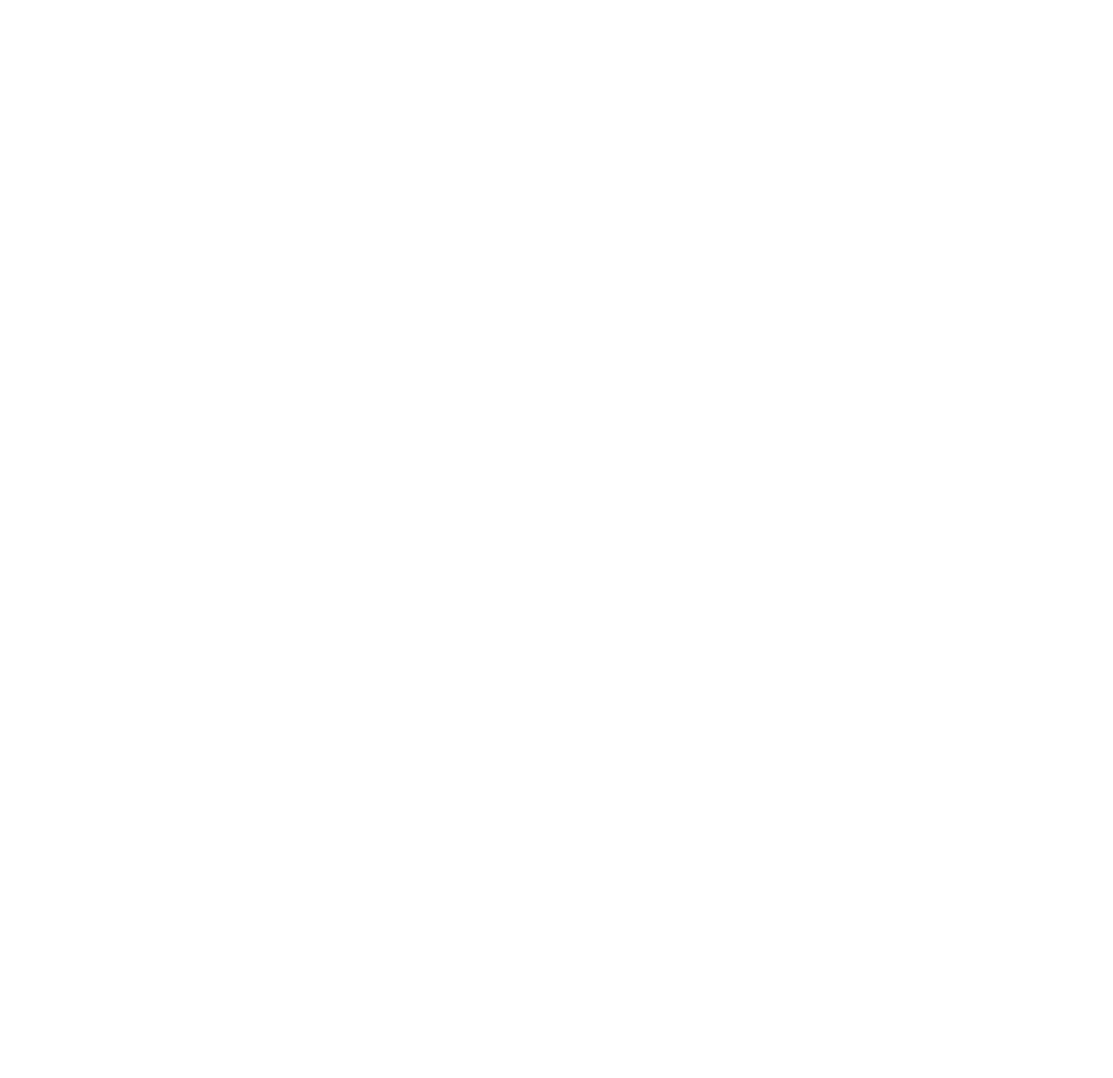
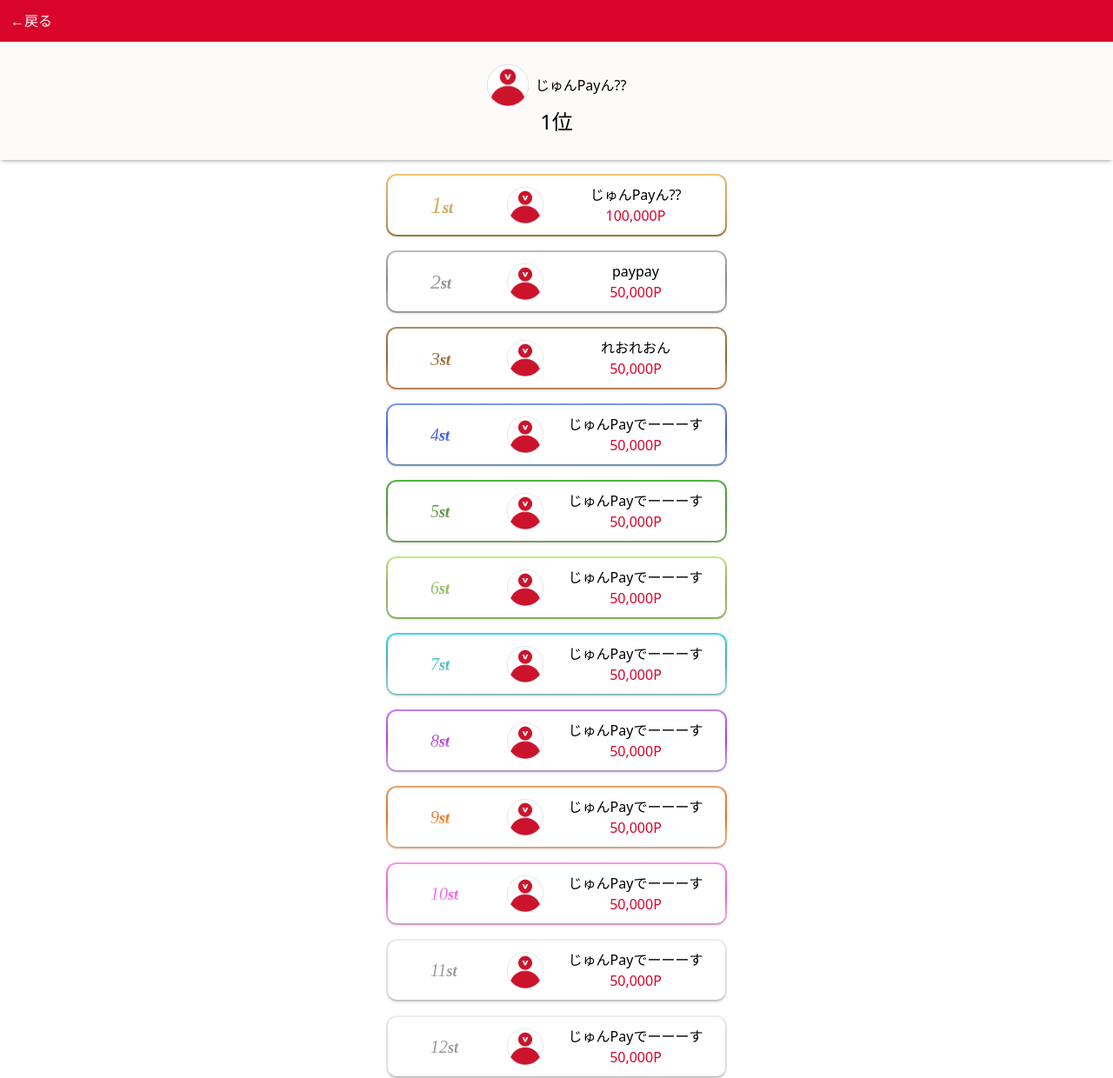
Before and after one commit to Gran-App-Vantan/vanx-frontend, a Next.js app in the folder vanx-app/: page /rankings in a window 1280 px wide. Shown: the whole page at 87% size. Before the commit the page ends 800 px from the top, so only its background shows below. Built offline with nearby package versions, Linux system fonts and the light colour scheme.

Commit message:
rankingsページに書き換えました

```diff
--- a/vanx-app/app/rankings/page.tsx
+++ b/vanx-app/app/rankings/page.tsx
@@ -1,7 +1,27 @@
+import { MyProfile, Number, ReturnButton } from "@/components/shared";
 export default function Rankings() {
   return (
     <>
-      {/* ランキングページ */}
+        <div className="fixed top-0 w-full z-10">
+          <ReturnButton />
+          <div>
+              <MyProfile myImage="/icon.png" myName="じゅんPayん??" myRank={1} />
+          </div>
+        </div>
+        <div className="flex flex-col gap-4 mt-50">
+          <Number rank={1} name="じゅんPayん??" image="/icon.png" score="100,000P" />
+          <Number rank={2} name="paypay" image="/icon.png" score="50,000P" />
+          <Number rank={3} name="れおれおん" image="/icon.png" score="50,000P" />
+          <Number rank={4} name="じゅんPayでーーーす" image="/icon.png" score="50,000P" />
+          <Number rank={5} name="じゅんPayでーーーす" image="/icon.png" score="50,000P" />
+          <Number rank={6} name="じゅんPayでーーーす" image="/icon.png" score="50,000P" />
+          <Number rank={7} name="じゅんPayでーーーす" image="/icon.png" score="50,000P" />
+          <Number rank={8} name="じゅんPayでーーーす" image="/icon.png" score="50,000P" />
+          <Number rank={9} name="じゅんPayでーーーす" image="/icon.png" score="50,000P" />
+          <Number rank={10} name="じゅんPayでーーーす" image="/icon.png" score="50,000P" />
+          <Number rank={11} name="じゅんPayでーーーす" image="/icon.png" score="50,000P" />
+          <Number rank={12} name="じゅんPayでーーーす" image="/icon.png" score="50,000P" />
+        </div>
     </>
   );
 }
--- a/vanx-app/components/features/rankings/MyProfile.tsx
+++ b/vanx-app/components/features/rankings/MyProfile.tsx
@@ -1,3 +1,5 @@
+"use client";
+
 import Image from "next/image";
 import { useState, useEffect } from "react";
 
```
